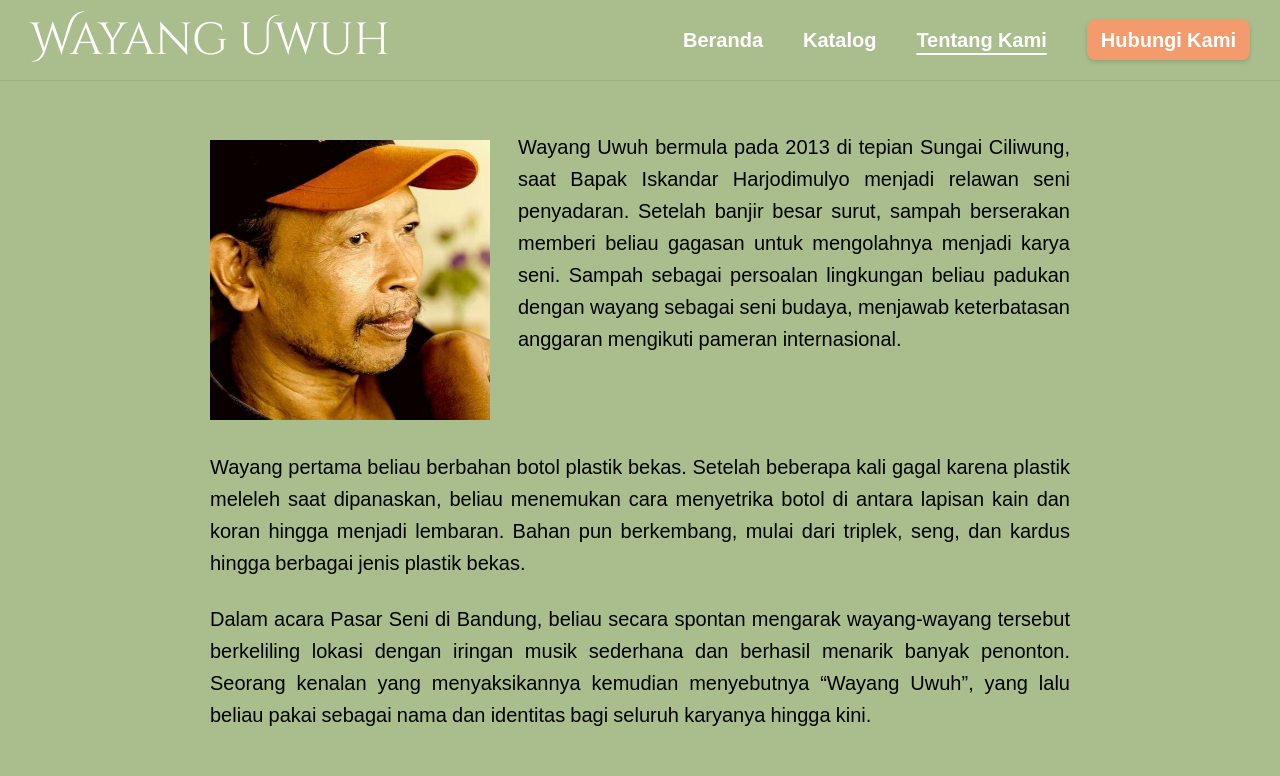
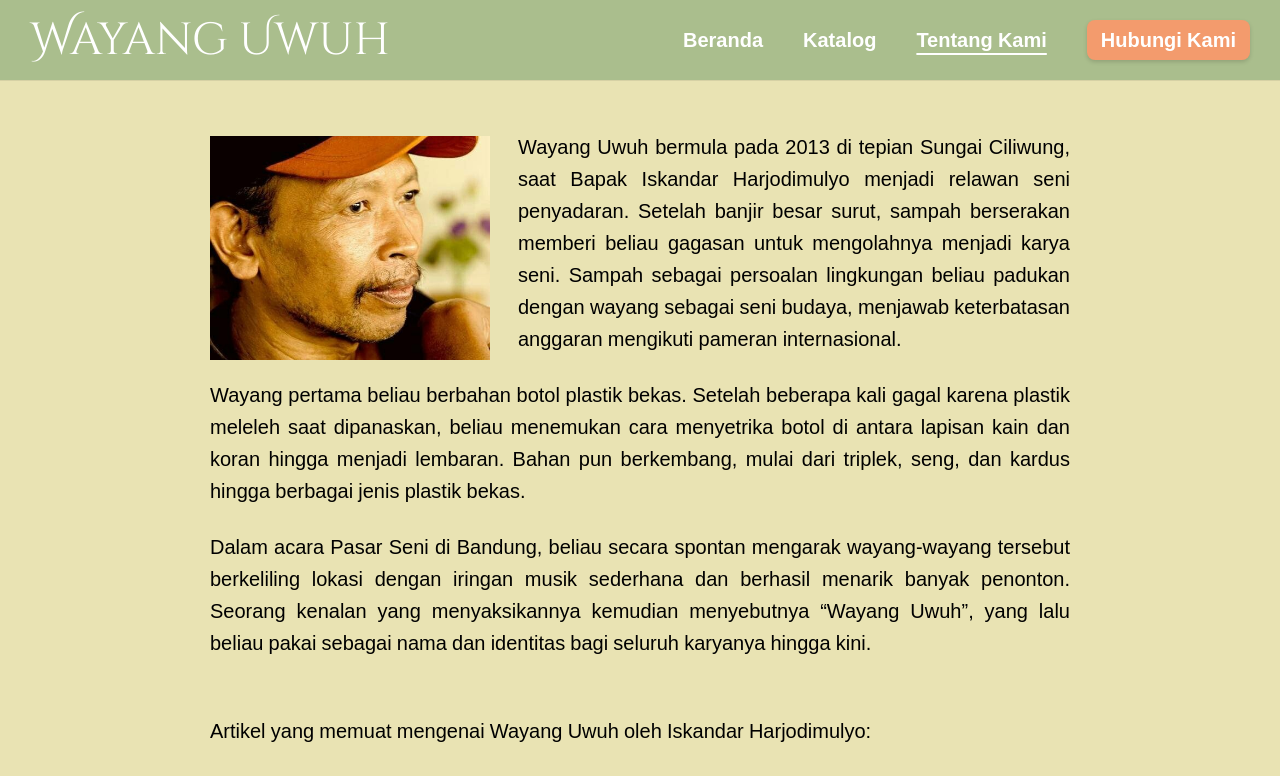
Before and after one commit to greyalters/website-wayang-uwuh, a Next.js app: page /tentang-kami in a window 1280 px wide. Shown: the top 776 px of the page. Built offline with nearby package versions, Linux system fonts and the light colour scheme; a web font is replaced by a local one.

Commit message:
Fix: Change background color and layout for .tentang section

```diff
--- a/app/globals.css
+++ b/app/globals.css
@@ -43,12 +43,12 @@ main { flex: 1; }
 .beranda-sub { font-size: 25px; margin-top: 6px; }
 
 /* ---------- Tentang Kami ---------- */
-.tentang { background: var(--hijau); min-height: calc(100vh - var(--header-h) - var(--footer-h)); padding: 56px 24px 72px; }
+.tentang { background: var(--krem); min-height: calc(100vh - var(--header-h) - var(--footer-h)); padding: 56px 24px 72px; }
 .tentang-isi { max-width: 860px; margin: 0 auto; font-size: 20px; line-height: 1.6; }
 .tentang-isi > * + * { margin-top: 24px; }
 .tentang-isi p { text-align: justify; }
-.tentang-awal { display: flow-root; }
-.tentang-foto { position: relative; float: left; width: 280px; aspect-ratio: 1; margin: 4px 28px 12px 0; background: #d9d9d9; }
+.tentang-awal { display: flex; align-items: stretch; gap: 28px; }
+.tentang-foto { position: relative; flex: 0 0 280px; background: #d9d9d9; }
 .tentang-foto img { object-fit: cover; }
 .tentang-isi > .tentang-artikel-judul { margin-top: 56px; text-align: left; }
 .tentang-artikel { padding-left: 1.6em; }
@@ -108,5 +108,6 @@ main { flex: 1; }
   .detail-harga { padding-top: 28px; font-size: 26px; }
   .tentang { padding: 32px 18px 48px; }
   .tentang-isi { font-size: 17px; }
-  .tentang-foto { float: none; width: 220px; margin: 0 auto 20px; }
+  .tentang-awal { flex-direction: column; align-items: center; gap: 20px; }
+  .tentang-foto { flex: none; width: 220px; aspect-ratio: 1; }
 }
```
